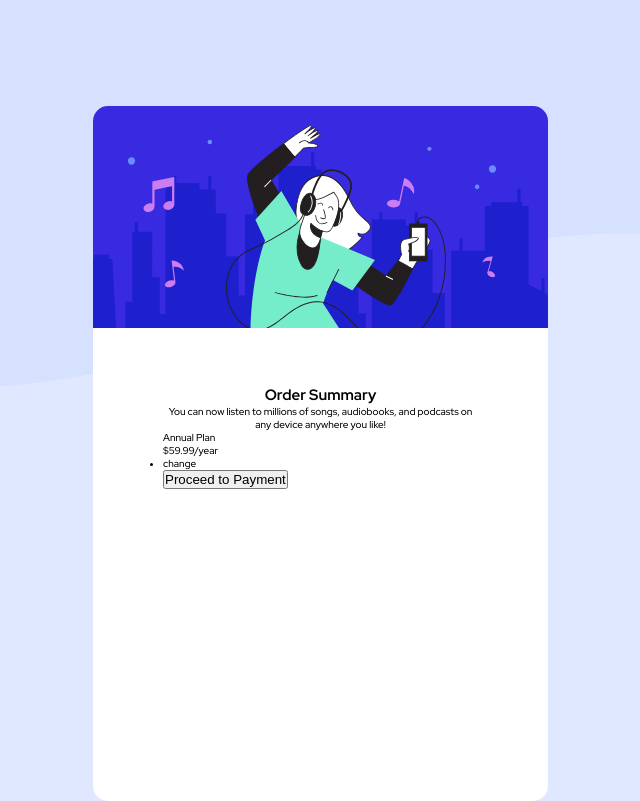
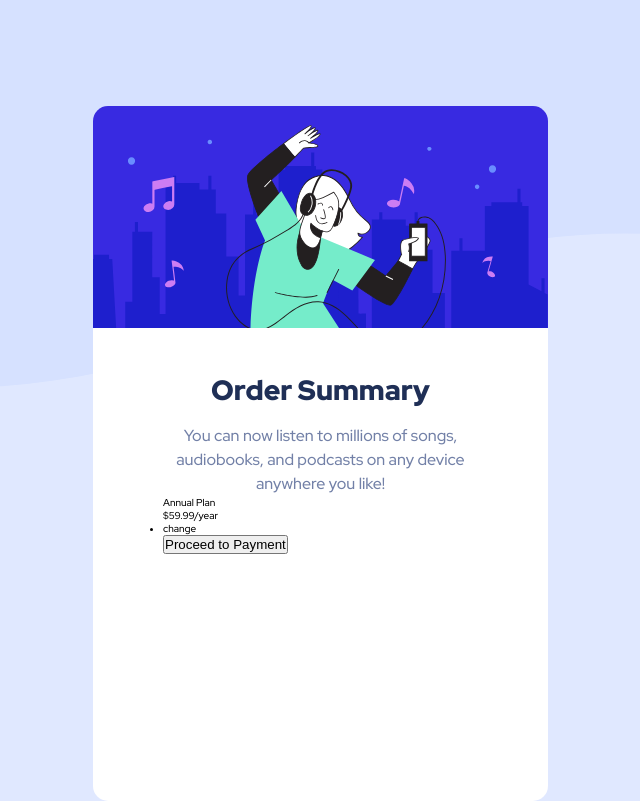
Before and after one commit to hgoo150925/order-summary-component, a React (Vite) app: page / in a window 1280 px wide. Shown: the whole page, without its empty margins (355-995 px from the left). Built offline with nearby package versions, Linux system fonts and the light colour scheme.

Commit message:
agregando estilos

```diff
--- a/src/index.css
+++ b/src/index.css
@@ -50,9 +50,20 @@ body {
   display: flex;
   flex-direction: column;
   position: relative;
-  top: 30%;
+  top: 28%;
   padding: 7rem;
 }
 .container__card--text {
   text-align: center;
 }
+.container__card--text h1 {
+  color: var(--dark-blue);
+  font-size: 2.8rem;
+  font-weight: 900;
+}
+.container__card--text p {
+  color: var(--desaturated-blue);
+  font-size: 1.6rem;
+  line-height: 1.5;
+  margin: 1.5rem 0 0 0;
+}
```
